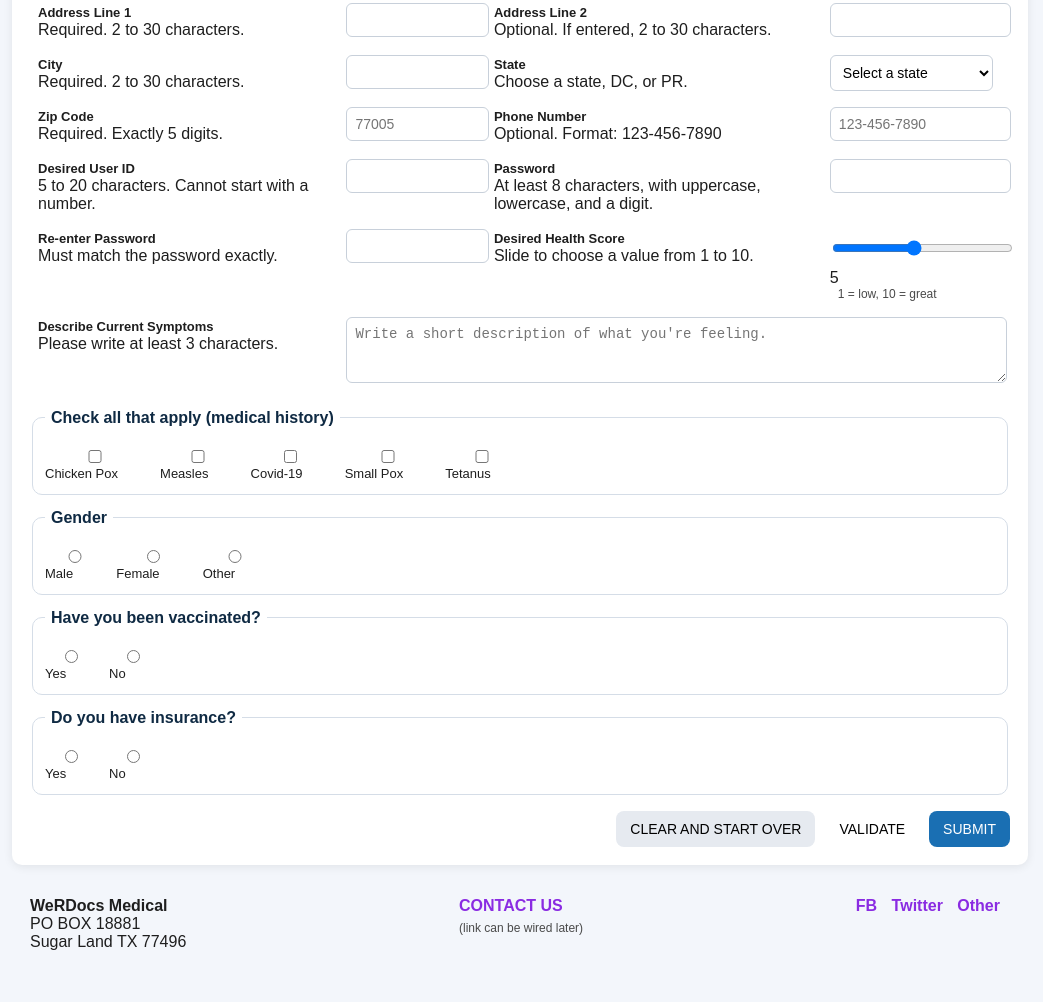
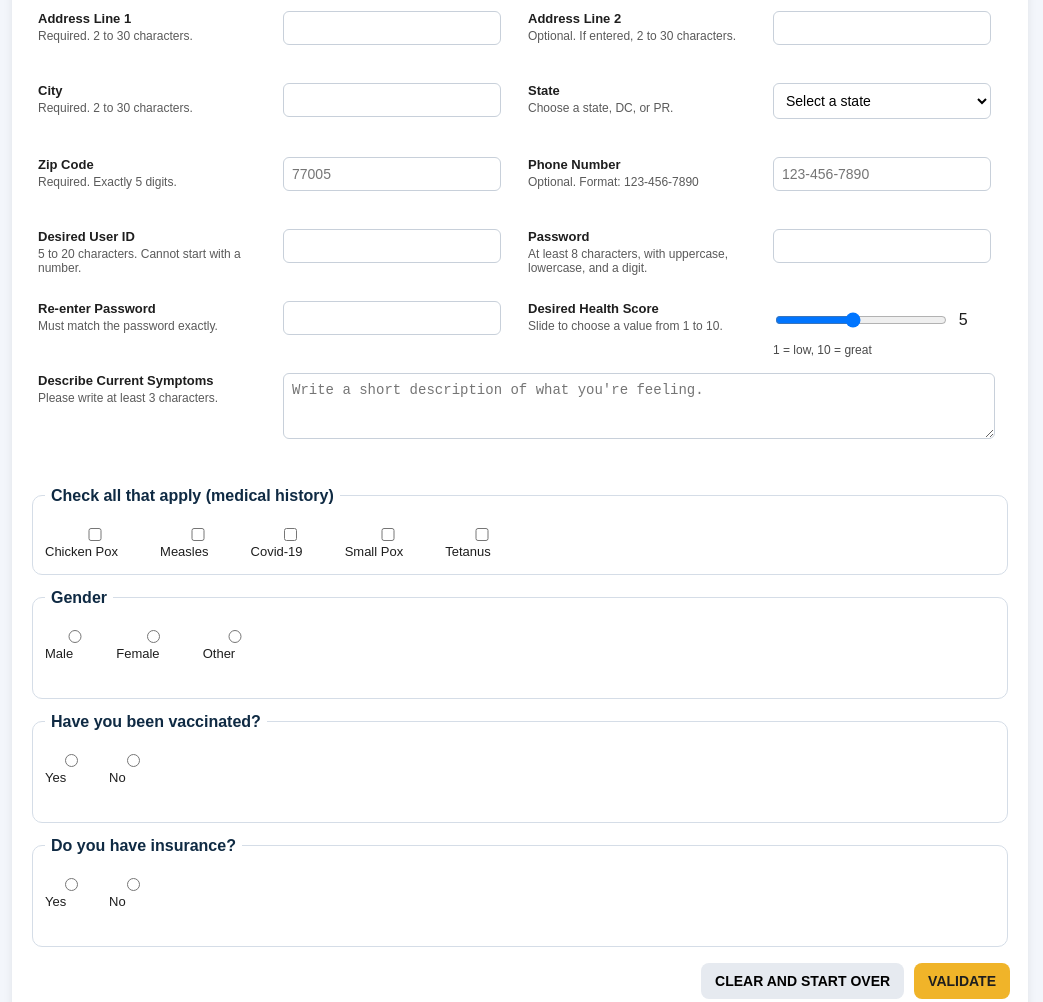
Before and after one commit to fahadmasood21/mis3371-homework1, a plain HTML site: page mis3371/homework1/homework3.html in a window 1280 px wide. Shown: the part 399-1401 px from the top of the page, without its empty margins (120-1163 px from the left). Drawn offline with Linux system fonts and the light colour scheme.

Commit message:
Update style.css

```diff
--- a/mis3371/homework1/style.css
+++ b/mis3371/homework1/style.css
@@ -1,10 +1,10 @@
 /*
 Program name: style.css
 Author: Muhammad Masood
-Date created: 02/26/2026
-Date last edited: 02/26/2026
-Version: 1.0
-Description: External stylesheet for the patient registration form.
+Date created: 04/18/2026
+Date last edited: 04/18/2026
+Version: 3.0
+Description: External stylesheet for Homework 3 patient registration form.
 */
 
 body {
@@ -59,7 +59,7 @@ h1 {
   margin: 18px auto;
   padding: 18px;
   border-radius: 10px;
-  box-shadow: 0 2px 10px rgba(0,0,0,0.08);
+  box-shadow: 0 2px 10px rgba(0, 0, 0, 0.08);
 }
 
 h2 {
@@ -83,24 +83,37 @@ h2 {
 .form-table td {
   padding: 8px;
   vertical-align: top;
+  width: 25%;
 }
 
 label {
   font-weight: 600;
   font-size: 13px;
+  display: block;
+  margin-bottom: 3px;
 }
 
-input, select, textarea {
+.prompt-text {
+  font-size: 12px;
+  color: #5a5a5a;
+  margin-bottom: 5px;
+}
+
+input,
+select,
+textarea {
   width: 95%;
   padding: 8px;
   border: 1px solid #c8d0da;
   border-radius: 6px;
   font-size: 14px;
   background: #fff;
+  box-sizing: border-box;
 }
 
 textarea {
-  width: 98%;
+  width: 99%;
+  resize: vertical;
 }
 
 .section {
@@ -123,10 +136,32 @@ textarea {
   font-weight: 500;
 }
 
+.range-wrap {
+  display: flex;
+  align-items: center;
+  gap: 10px;
+}
+
+.range-wrap input[type="range"] {
+  width: 75%;
+}
+
 .range-note {
   font-size: 12px;
   color: #4a4a4a;
-  margin-left: 8px;
+  margin-top: 4px;
+}
+
+.error {
+  min-height: 18px;
+  color: #b00020;
+  font-size: 12px;
+  margin-top: 4px;
+}
+
+.invalid {
+  border: 1px solid #b00020;
+  background-color: #fff6f7;
 }
 
 .button-row {
@@ -134,6 +169,7 @@ textarea {
   display: flex;
   gap: 10px;
   justify-content: flex-end;
+  flex-wrap: wrap;
 }
 
 .button-row input {
@@ -142,15 +178,38 @@ textarea {
   border: none;
   padding: 10px 14px;
   border-radius: 8px;
+  font-weight: 600;
 }
 
 .button-row input[type="reset"] {
   background: #e6eaf0;
 }
 
+#validateBtn {
+  background: #f0b429;
+  color: #1e1e1e;
+}
+
 .button-row input[type="submit"] {
   background: #1a6fb3;
   color: white;
+}
+
+.hidden-submit {
+  display: none;
+}
+
+.review-box {
+  margin-top: 20px;
+  padding: 14px;
+  border: 1px solid #d5dde7;
+  border-radius: 10px;
+  background: #fafcff;
+}
+
+.review-box h3 {
+  margin-top: 0;
+  color: #0f2a43;
 }
 
 #footer {
```
